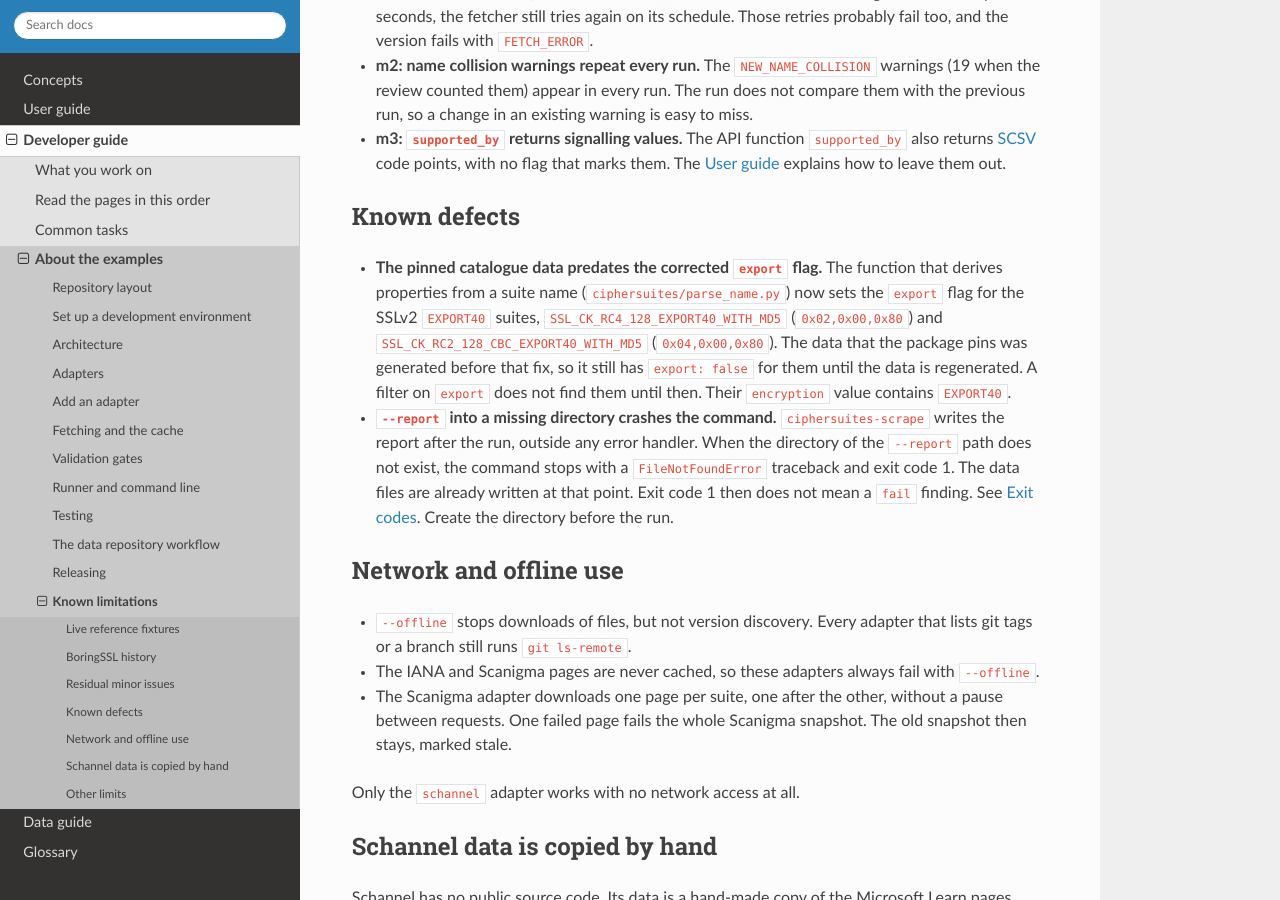
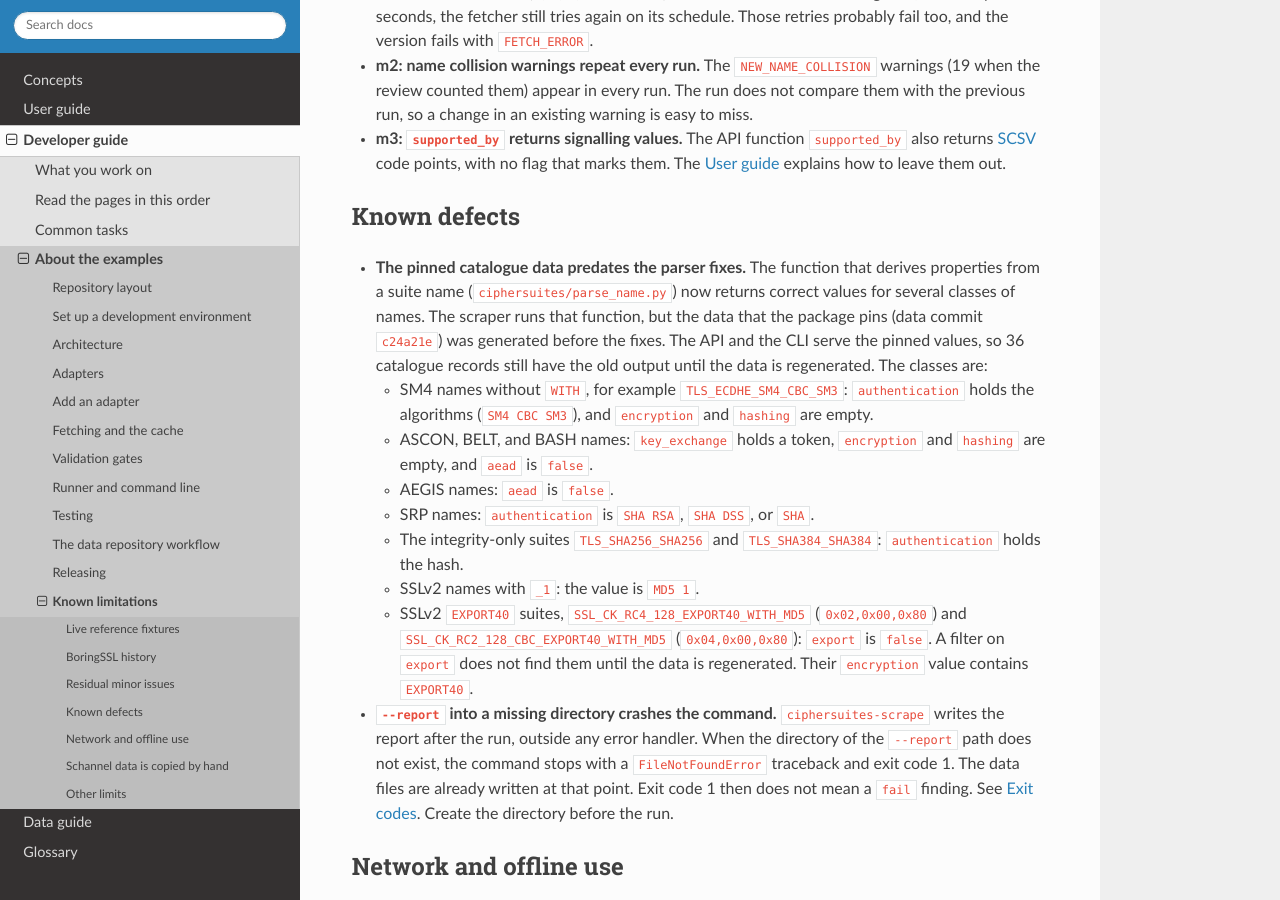
Before and after one commit to Spacecow99/python-ciphersuites, a Sphinx documentation site: the page built from docs/source/developer/known-limitations.md, in a window 1280 px wide and 900 px high, scrolled down 1516 px. Built offline with Sphinx 7.4.7 and the Read the Docs theme 3.1.0, drawn with Linux system fonts in a browser that asks for light colours.

Commit message:
docs: list every derived-field class that stays stale in the pinned data (#12)
Co-Authored-By: Claude Sonnet 5.5 <noreply@anthropic.com>
Claude-Session: https://claude.ai/code/session_019XoRkDx43adV42ixnb7eDY

```diff
--- a/docs/source/developer/known-limitations.md
+++ b/docs/source/developer/known-limitations.md
@@ -86,15 +86,28 @@ reasons:
 
 ## Known defects
 
-- **The pinned catalogue data predates the corrected `export` flag.** The
-  function that derives properties from a suite name
-  (`ciphersuites/parse_name.py`) now sets the `export` flag for the SSLv2
-  `EXPORT40` suites, `SSL_CK_RC4_128_EXPORT40_WITH_MD5` (`0x02,0x00,0x80`)
-  and `SSL_CK_RC2_128_CBC_EXPORT40_WITH_MD5` (`0x04,0x00,0x80`). The data
-  that the package pins was generated before that fix, so it still has
-  `export: false` for them until the data is regenerated. A filter on
-  `export` does not find them until then. Their `encryption` value contains
-  `EXPORT40`.
+- **The pinned catalogue data predates the parser fixes.** The function
+  that derives properties from a suite name (`ciphersuites/parse_name.py`)
+  now returns correct values for several classes of names. The scraper
+  runs that function, but the data that the package pins (data commit
+  `c24a21e`) was generated before the fixes. The API and the CLI serve the
+  pinned values, so 36 catalogue records still have the old output until
+  the data is regenerated. The classes are:
+  - SM4 names without `WITH`, for example `TLS_ECDHE_SM4_CBC_SM3`:
+    `authentication` holds the algorithms (`SM4 CBC SM3`), and
+    `encryption` and `hashing` are empty.
+  - ASCON, BELT, and BASH names: `key_exchange` holds a token,
+    `encryption` and `hashing` are empty, and `aead` is `false`.
+  - AEGIS names: `aead` is `false`.
+  - SRP names: `authentication` is `SHA RSA`, `SHA DSS`, or `SHA`.
+  - The integrity-only suites `TLS_SHA256_SHA256` and `TLS_SHA384_SHA384`:
+    `authentication` holds the hash.
+  - SSLv2 names with `_1`: the value is `MD5 1`.
+  - SSLv2 `EXPORT40` suites, `SSL_CK_RC4_128_EXPORT40_WITH_MD5`
+    (`0x02,0x00,0x80`) and `SSL_CK_RC2_128_CBC_EXPORT40_WITH_MD5`
+    (`0x04,0x00,0x80`): `export` is `false`. A filter on `export` does not
+    find them until the data is regenerated. Their `encryption` value
+    contains `EXPORT40`.
 - **`--report` into a missing directory crashes the command.**
   `ciphersuites-scrape` writes the report after the run, outside any
   error handler. When the directory of the `--report` path does not
```
Also changed, not shown: docs/source/data/catalogue-schema.md (+9 -7 lines).
